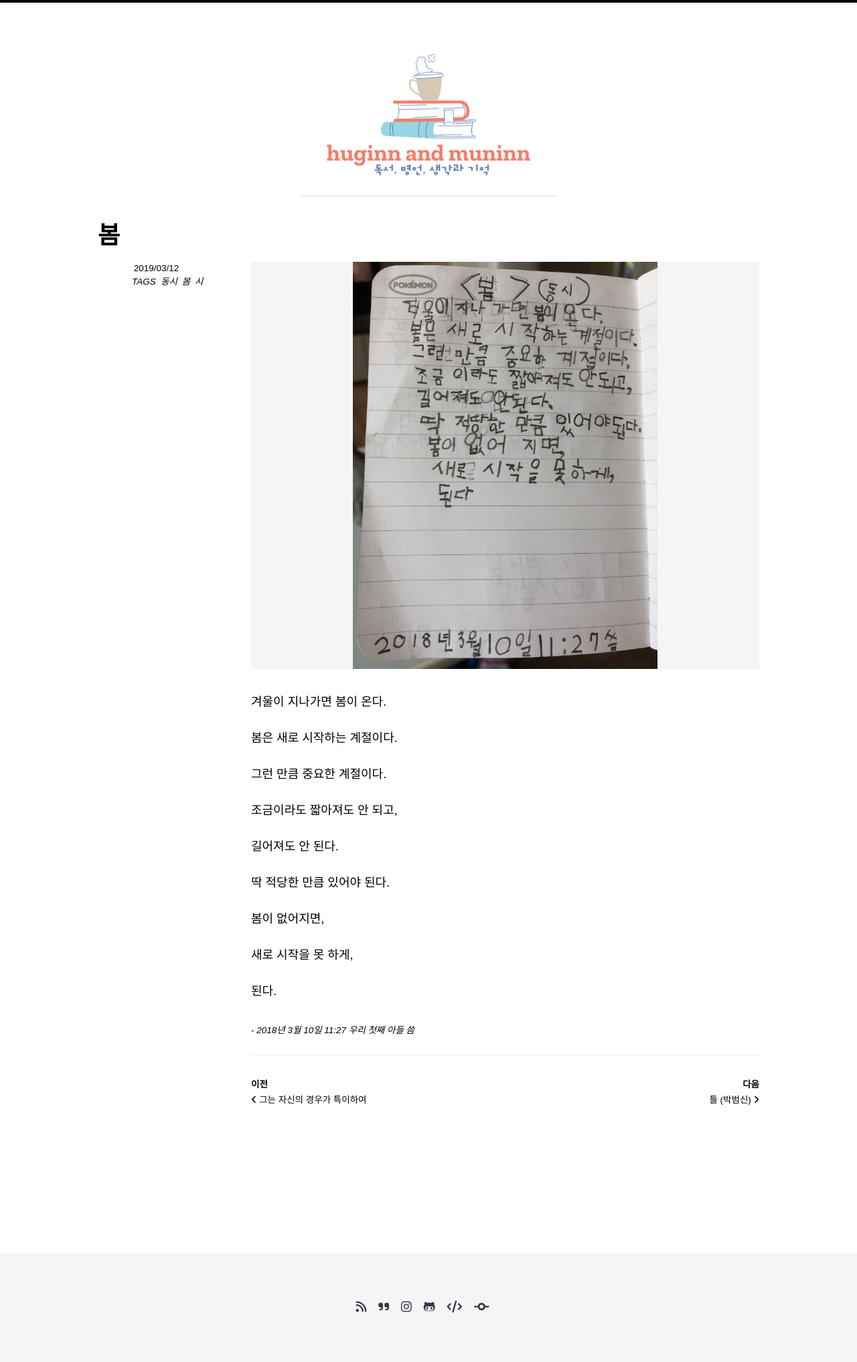
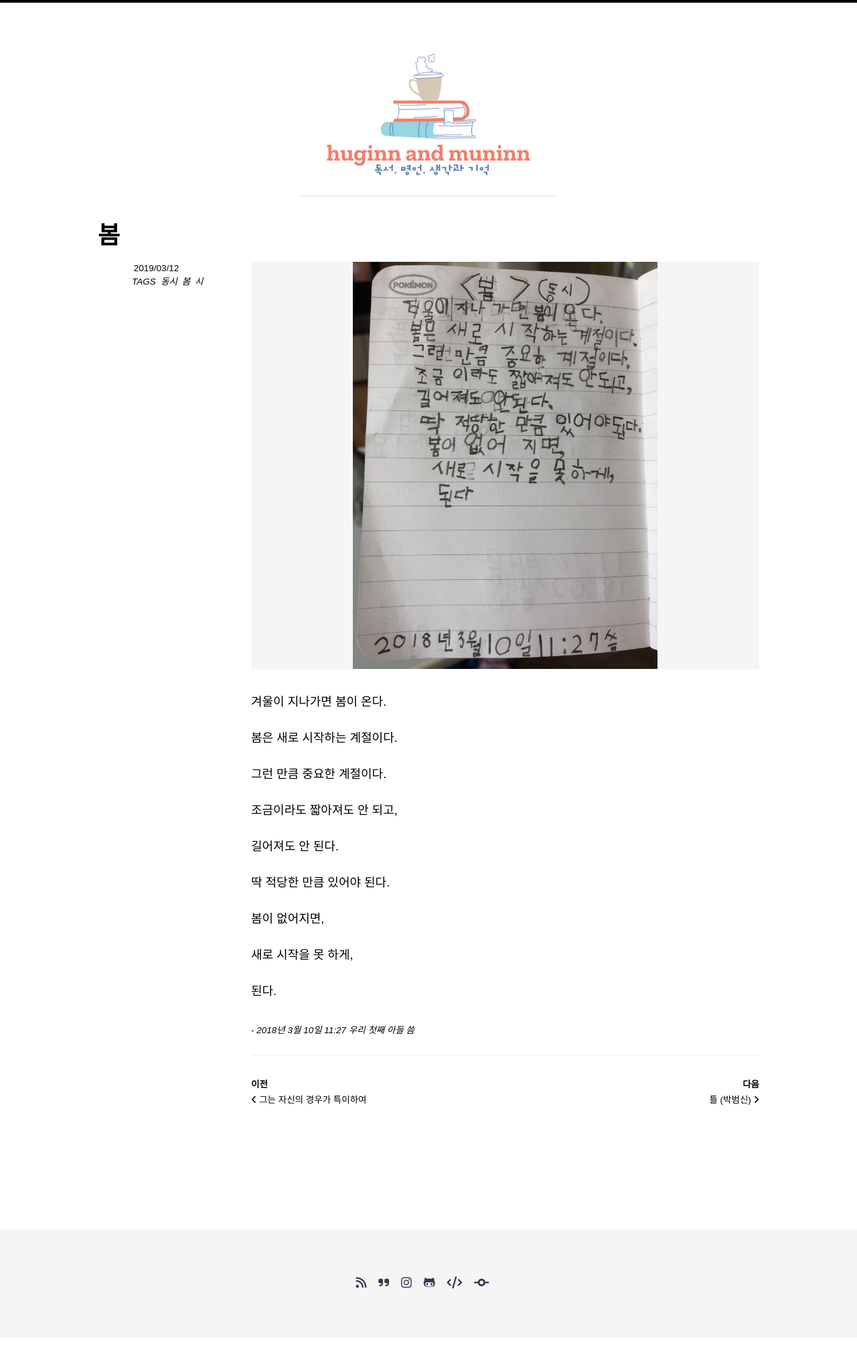
Before and after one commit to huginnmn/huginnmn.github.io, a Jekyll site: the page built from _posts/2019-03-12-봄.md, in a window 1280 px wide. Shown: the whole page at 67% size. Built offline with Jekyll 4.4.1, drawn with Linux system fonts in a browser that asks for light colours; nearby versions of some CDN libraries; some web fonts are replaced; comment, search, counter and statistics services are not loaded; after the commit the page ends 1998 px from its top, so only the background shows below that.

Commit message:
Update _page.scss

```diff
--- a/_sass/so-simple/_page.scss
+++ b/_sass/so-simple/_page.scss
@@ -126,9 +126,10 @@
 }
 
 .page-comments {
-  margin: 10em 0 3em;
+  margin: 5em 0 3em;
   background-color: #eee;
   background-size: cover;
+  display: flex;
 }
 
 .page-pagination {
```
